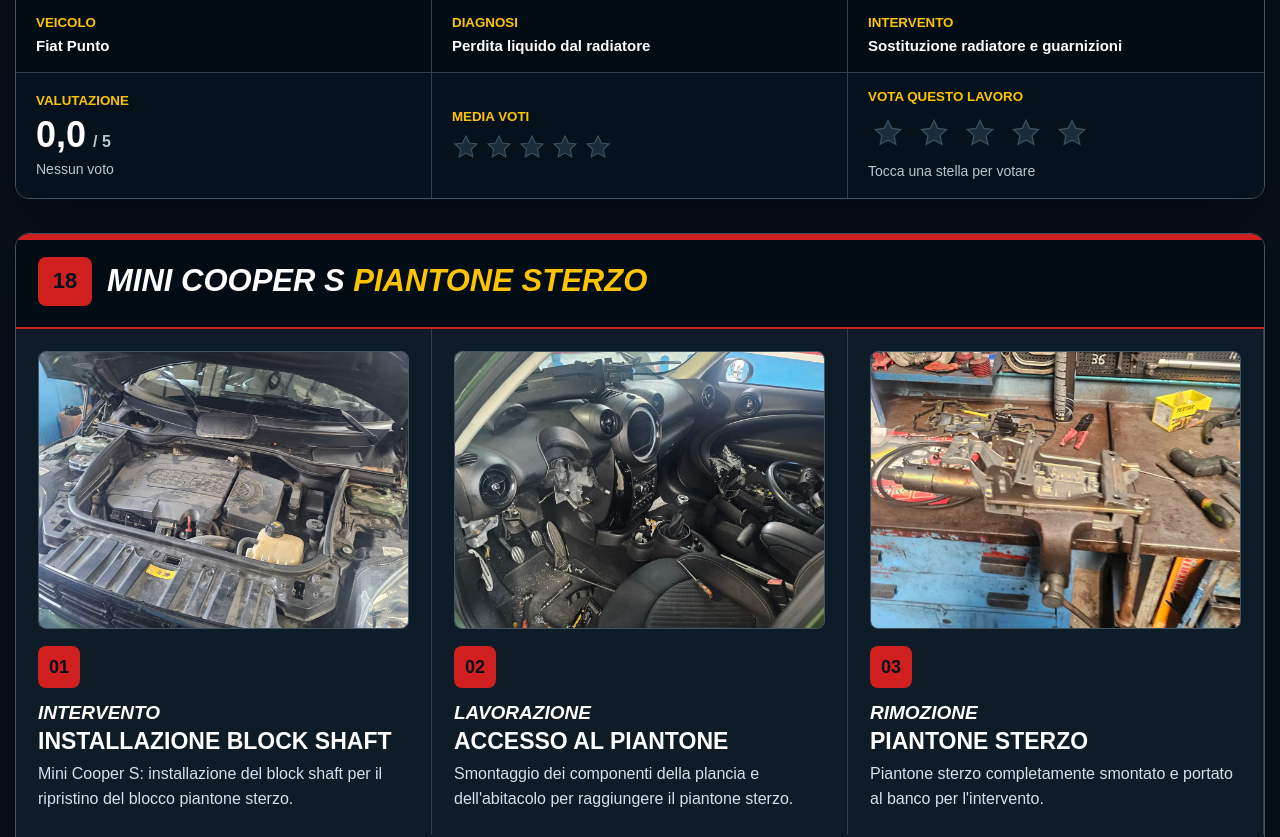
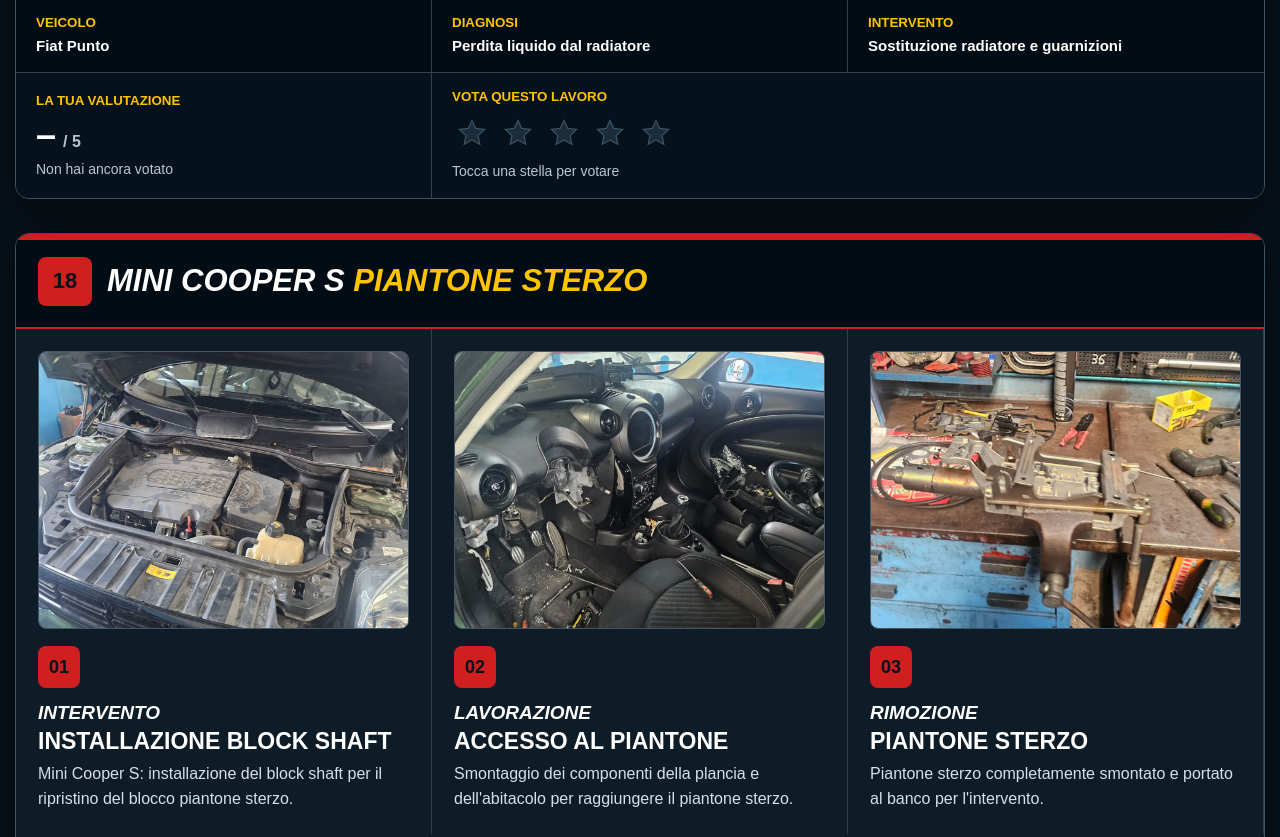
Before and after one commit to giacomoabbate140-hub/autostorico-sito, a plain HTML site: page lavori.html in a window 1280 px wide. Shown: the part 2593-3430 px from the top of the page. Drawn offline with Linux system fonts and the light colour scheme.

Commit message:
Stelle 0-5 sotto ogni lavoro: versione direttamente sul sito

```diff
--- a/lavori.html
+++ b/lavori.html
@@ -115,6 +115,10 @@
       .rate-vote { grid-column:1 / -1; border-top:1px solid var(--line); border-right:0; }
     }
     @media (max-width:420px) { .stars-static { --s:23px; --g:4px; } .rate-avg b { font-size:32px; } .stars-input button { width:38px; height:38px; } .stars-input button svg { width:30px; height:30px; } }
+      .job-rating.local { grid-template-columns:repeat(3,minmax(0,1fr)); }
+    .job-rating.local .rate-vote { grid-column:span 2; border-right:0; }
+    .job-rating.local .rate-cell:nth-child(2) { display:none; }
+    @media (max-width:900px) { .job-rating.local { grid-template-columns:1fr; } .job-rating.local .rate-vote { grid-column:auto; border-top:1px solid var(--line); } .job-rating.local .rate-summary { border-right:0; } }
   </style>
 </head>
 <body>
@@ -224,9 +228,9 @@
     var titleEl=job.querySelector('.job-head h2');
     var title=titleEl?titleEl.textContent.replace(/\s+/g,' ').trim():'questo lavoro';
     var box=document.createElement('div');
-    box.className='job-rating';
+    box.className='job-rating'+(REMOTE?'':' local');
     box.innerHTML=
-      '<div class="rate-cell rate-summary"><small>VALUTAZIONE</small><div class="rate-avg"><b>&ndash;</b><span>/ 5</span></div><div class="rate-count">Caricamento&hellip;</div></div>'+
+      '<div class="rate-cell rate-summary"><small>'+(REMOTE?'VALUTAZIONE':'LA TUA VALUTAZIONE')+'</small><div class="rate-avg"><b>&ndash;</b><span>/ 5</span></div><div class="rate-count">Caricamento&hellip;</div></div>'+
       '<div class="rate-cell"><small>MEDIA VOTI</small><div class="stars-static" role="img"><div class="row stars-bg">'+stars(5)+'</div><div class="stars-fg"><div class="row">'+stars(5)+'</div></div></div></div>'+
       '<div class="rate-cell rate-vote"><small>VOTA QUESTO LAVORO</small><div class="stars-input" role="radiogroup" aria-label="Vota '+title.replace(/"/g,'')+' da 1 a 5 stelle"></div><div class="rate-msg">Tocca una stella per votare</div></div>';
     var foot=job.querySelector('.job-foot');
@@ -246,6 +250,16 @@
   function paint(it){
     var t=(state==='ok'&&cache)?(cache[it.id]||{count:0,sum:0}):null;
     var mine=Store.mine()[it.id]||0;
+    if(!REMOTE){
+      it.box.querySelector('.rate-avg b').textContent=mine?(mine+',0'):'\u2013';
+      it.box.querySelector('.rate-count').textContent=mine?'Il tuo voto':'Non hai ancora votato';
+      paintInput(it,mine);
+      it.btns.forEach(function(b,i){b.setAttribute('aria-checked',String(i+1===mine));});
+      var lm=it.box.querySelector('.rate-msg');
+      if(mine){lm.textContent='Grazie! Hai votato '+mine+' su 5. Puoi cambiare voto.';lm.className='rate-msg thanks';}
+      else{lm.textContent='Tocca una stella per votare';lm.className='rate-msg';}
+      return;
+    }
     var avgEl=it.box.querySelector('.rate-avg b'),cntEl=it.box.querySelector('.rate-count'),fg=it.box.querySelector('.stars-fg'),box=it.box.querySelector('.stars-static');
     if(t){
       var c=t.count||0,avg=c?t.sum/c:0,full=Math.floor(avg),frac=avg-full;
```
